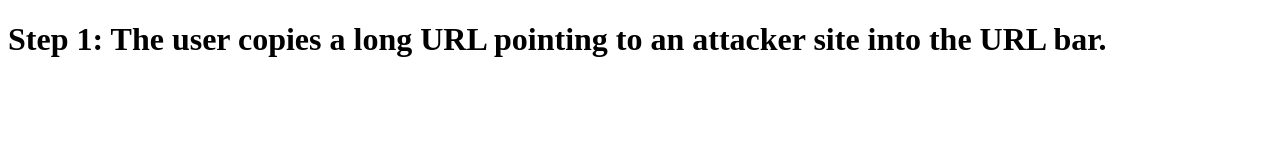
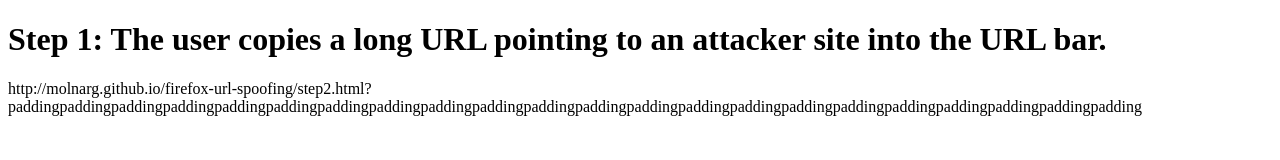
Before and after one commit to molnarg/firefox-url-spoofing, a plain HTML site: page index.html in a window 1280 px wide. Drawn offline with Linux system fonts and the light colour scheme.

Commit message:
Step 1 update

```diff
--- a/index.html
+++ b/index.html
@@ -5,6 +5,6 @@
     </head>
     <body>
         <h1>Step 1: The user copies a long URL pointing to an attacker site into the URL bar.</h1>
-        <p></p>
+        <p>http://molnarg.github.io/firefox-url-spoofing/step2.html?paddingpaddingpaddingpaddingpaddingpaddingpaddingpaddingpaddingpaddingpaddingpaddingpaddingpaddingpaddingpaddingpaddingpaddingpaddingpaddingpaddingpadding</p>
     </body>
 </html>
```
